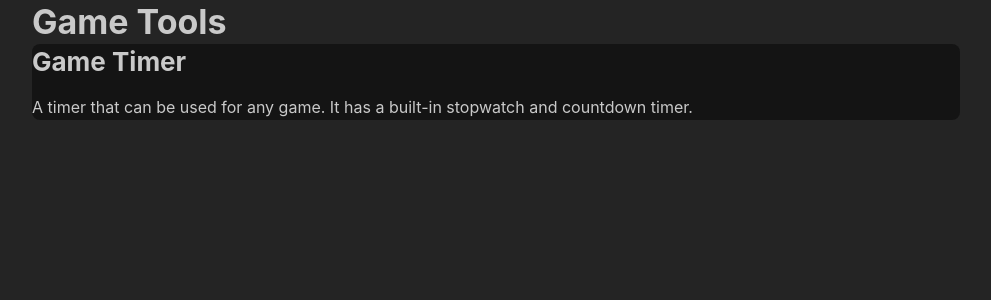
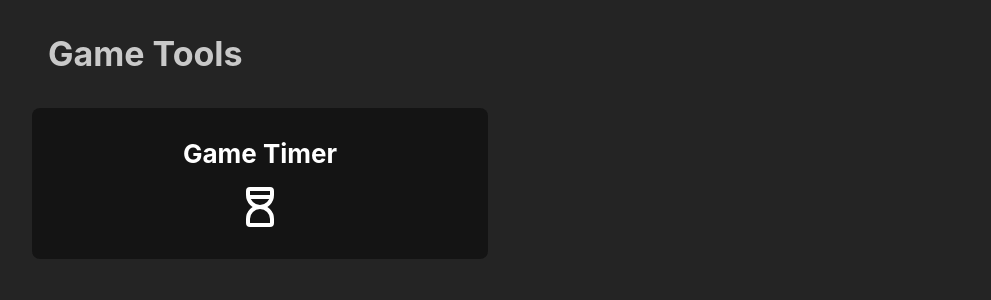
Before and after one commit to teamradhq/game-tools, a React (Vite) app: page / in a window 1280 px wide. Shown: the top 300 px of the page, without its empty margins (144-1135 px from the left). Built offline with nearby package versions, Linux system fonts and the light colour scheme; a small style sheet from the web is missing.

Commit message:
FEATURE: link to game timer.

```diff
--- a/src/router/HomePage.tsx
+++ b/src/router/HomePage.tsx
@@ -1,16 +1,24 @@
 import React from 'react';
-import { Container, Paper, Title } from '@mantine/core';
+import { Box, Container, Flex, Grid, Paper, Title } from '@mantine/core';
+import { Link } from 'react-router-dom';
+import { IconHourglassHigh } from '@tabler/icons-react';
 
 export function HomePage(): React.JSX.Element {
   return (
     <Container>
-      <Title order={1}>Game Tools</Title>
-      <Paper>
-        <Title order={2}>Game Timer</Title>
-        <p>
-          A timer that can be used for any game. It has a built-in stopwatch and countdown timer.
-        </p>
-      </Paper>
+      <Box px="md" py="xl">
+        <Title order={1}>Game Tools</Title>
+      </Box>
+      <Grid columns={2}>
+        <Grid.Col span={1}>
+          <Paper component={Link} to="/game-timer" c="white">
+            <Flex direction="column">
+              <Title order={2}>Game Timer</Title>
+              <IconHourglassHigh size={48} />
+            </Flex>
+          </Paper>
+        </Grid.Col>
+      </Grid>
     </Container>
   );
 }
--- a/src/theme.ts
+++ b/src/theme.ts
@@ -4,6 +4,7 @@ export const theme = createTheme({
   components: {
     Paper: {
       defaultProps: {
+        p: 'md',
         w: '100%',
         bg: 'dark.9',
         style: {
```
Also changed, not shown: 1 other file (tests, documents, lock files or other folders).
